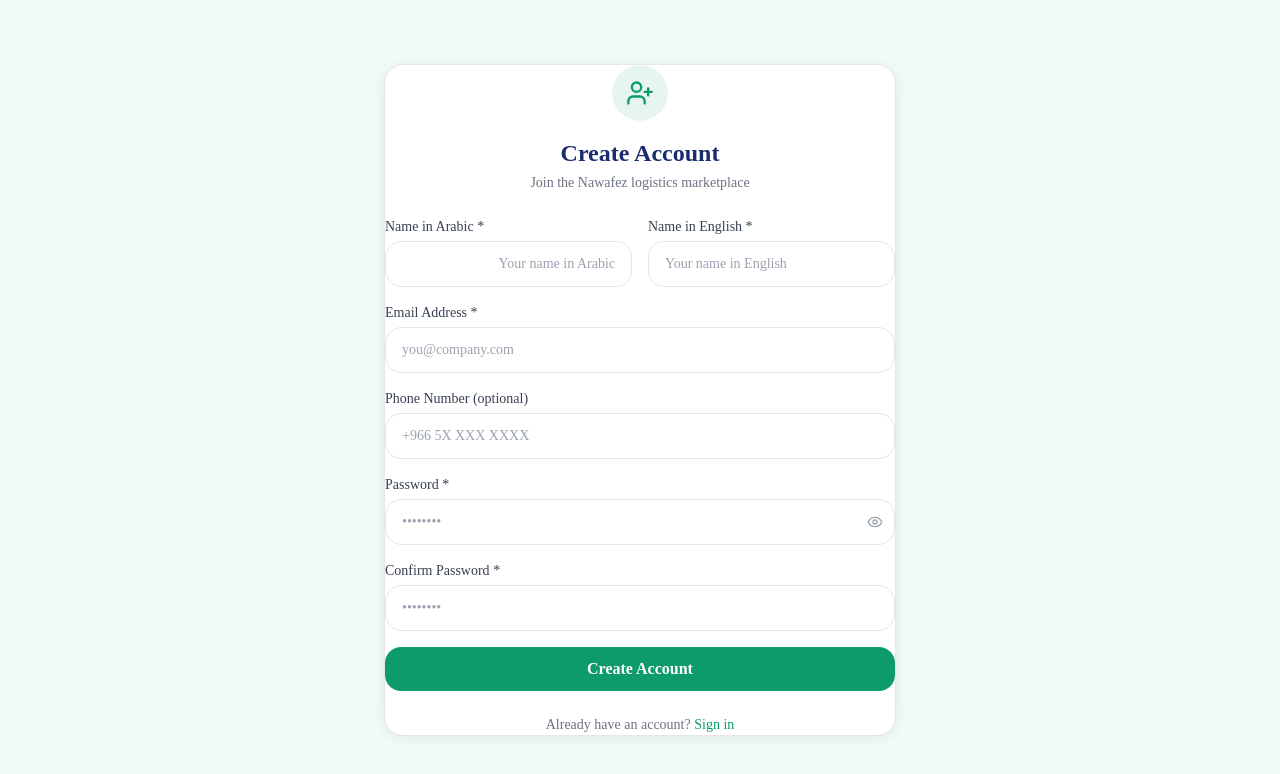
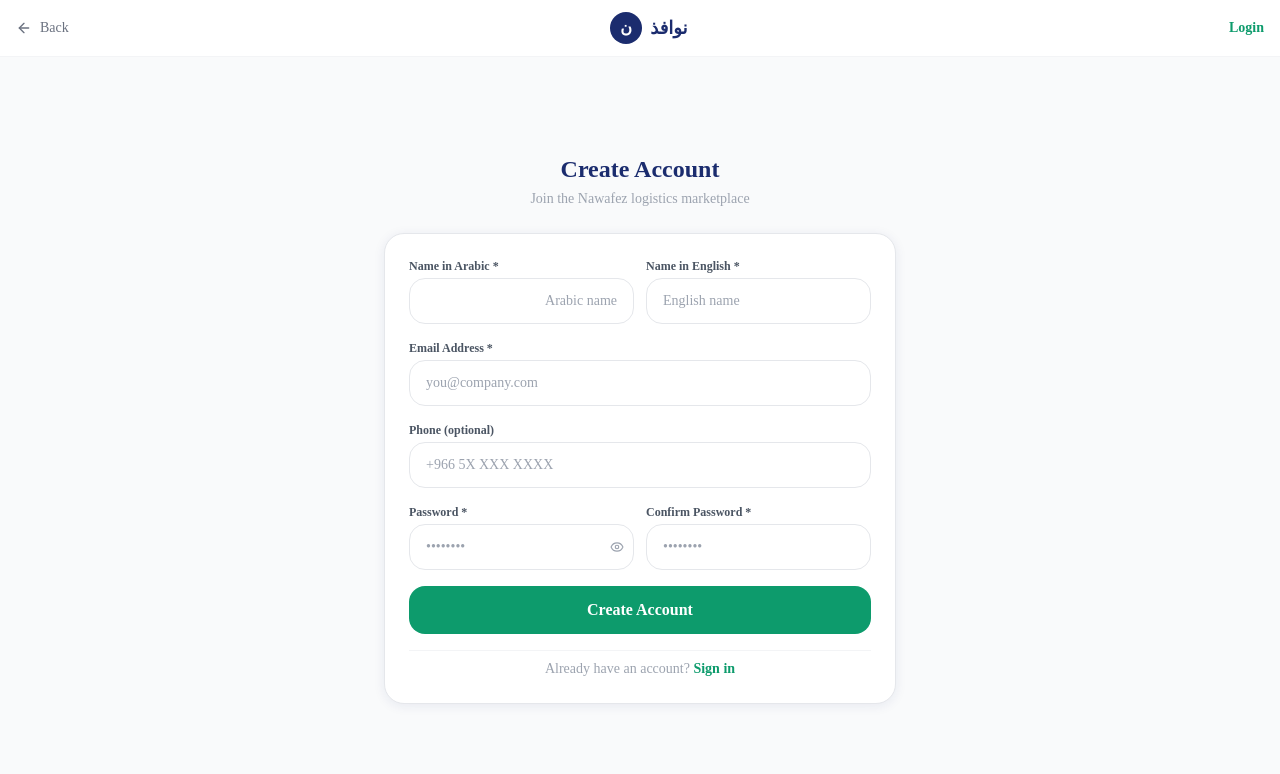
Before and after one commit to contacttheceo/nawafez-frontend, a Next.js app: page /en/auth/register in a window 1280 px wide. Shown: the top 774 px of the page. Built offline with nearby package versions, Linux system fonts and the light colour scheme; no server answers.

Commit message:
Improve auth pages UX: add back button, logo, top nav bar, better layout
Co-Authored-By: Claude Sonnet 4.6 <noreply@anthropic.com>

```diff
--- a/src/app/[locale]/auth/login/page.tsx
+++ b/src/app/[locale]/auth/login/page.tsx
@@ -1,9 +1,10 @@
 'use client'
 
-import { useTranslations, useLocale } from 'next-intl'
+import { useLocale } from 'next-intl'
 import { useForm } from 'react-hook-form'
 import Link from 'next/link'
 import { useRouter } from 'next/navigation'
+import { ArrowRight, ArrowLeft } from 'lucide-react'
 import toast from 'react-hot-toast'
 import { authApi } from '@/lib/api'
 import { useAuthStore } from '@/store/auth'
@@ -11,67 +12,94 @@ import { useAuthStore } from '@/store/auth'
 type FormData = { email: string; password: string }
 
 export default function LoginPage() {
-  const t      = useTranslations('auth')
-  const te     = useTranslations('errors')
-  const locale = useLocale()
-  const router = useRouter()
+  const locale  = useLocale()
+  const router  = useRouter()
   const setAuth = useAuthStore((s) => s.setAuth)
+  const isRTL   = locale === 'ar'
 
   const { register, handleSubmit, formState: { errors, isSubmitting } } = useForm<FormData>()
 
   const onSubmit = async (data: FormData) => {
     try {
       const res = await authApi.login(data)
-      // api.ts unwraps response.data → res = { token, user }
       setAuth(res.user, res.token)
       localStorage.setItem('nawafez_token', res.token)
-      toast.success(locale === 'ar' ? 'مرحباً بك!' : 'Welcome back!')
+      toast.success(isRTL ? 'مرحباً بك! 👋' : 'Welcome back! 👋')
       router.push(`/${locale}/dashboard`)
     } catch (err: any) {
-      const msg = err?.response?.data?.message ?? te('server_error')
+      const msg = err?.response?.data?.message ?? (isRTL ? 'بيانات غير صحيحة' : 'Invalid credentials')
       toast.error(msg)
     }
   }
 
+  const BackArrow = isRTL ? ArrowRight : ArrowLeft
+
   return (
-    <div className="min-h-screen bg-gray-50 flex items-center justify-center p-4">
-      <div className="w-full max-w-md">
+    <div className="min-h-screen bg-gray-50 flex flex-col">
 
-        {/* Logo */}
-        <div className="text-center mb-8">
-          <Link href={`/${locale}`} className="inline-flex items-center gap-2">
-            <div className="w-10 h-10 bg-navy rounded-xl flex items-center justify-center
-                            text-white font-black text-xl">ن</div>
-            <span className="font-black text-navy text-2xl">نوافذ</span>
+      {/* Top Bar */}
+      <div className="bg-white border-b border-gray-100 px-4 py-3 flex items-center justify-between">
+        <button
+          onClick={() => router.back()}
+          className="flex items-center gap-2 text-gray-500 hover:text-navy transition-colors text-sm"
+        >
+          <BackArrow size={16} />
+          {isRTL ? 'رجوع' : 'Back'}
+        </button>
+
+        <Link href={`/${locale}`} className="flex items-center gap-2">
+          <div className="w-8 h-8 bg-navy rounded-lg flex items-center justify-center text-white font-black text-base">
+            ن
+          </div>
+          <span className="font-black text-navy text-lg">نوافذ</span>
+        </Link>
+
+        <Link
+          href={`/${locale}/auth/register`}
+          className="text-sm text-emerald font-semibold hover:text-emerald-dark transition-colors"
+        >
+          {isRTL ? 'حساب جديد' : 'Register'}
         </Link>
       </div>
 
-        <div className="card p-8">
-          <h1 className="text-2xl font-black text-navy mb-1">{t('login_title')}</h1>
-          <p className="text-gray-400 text-sm mb-6">{t('login_sub')}</p>
+      {/* Form */}
+      <div className="flex-1 flex items-center justify-center py-8 px-4">
+        <div className="w-full max-w-md">
 
+          <div className="text-center mb-6">
+            <h1 className="text-2xl font-black text-navy">
+              {isRTL ? 'تسجيل الدخول' : 'Sign In'}
+            </h1>
+            <p className="text-gray-400 text-sm mt-1">
+              {isRTL ? 'أدخل بياناتك للدخول إلى حسابك' : 'Enter your credentials to continue'}
+            </p>
+          </div>
+
+          <div className="card p-6">
             <form onSubmit={handleSubmit(onSubmit)} className="space-y-4">
+
               <div>
-              <label className="block text-sm font-semibold text-gray-600 mb-1.5">
-                {t('email')}
+                <label className="block text-xs font-semibold text-gray-600 mb-1">
+                  {isRTL ? 'البريد الإلكتروني' : 'Email Address'}
                 </label>
                 <input
                   type="email"
                   className="input"
                   placeholder="example@domain.com"
+                  dir="ltr"
                   {...register('email', { required: true })}
                 />
-              {errors.email && (
-                <p className="text-red-500 text-xs mt-1">{te('required')}</p>
-              )}
+                {errors.email && <p className="text-red-500 text-xs mt-1">{isRTL ? 'مطلوب' : 'Required'}</p>}
               </div>
 
               <div>
-              <div className="flex items-center justify-between mb-1.5">
-                <label className="text-sm font-semibold text-gray-600">{t('password')}</label>
+                <div className="flex items-center justify-between mb-1">
+                  <label className="text-xs font-semibold text-gray-600">
+                    {isRTL ? 'كلمة المرور' : 'Password'}
+                  </label>
                   <Link href={`/${locale}/auth/forgot-password`}
                     className="text-xs text-emerald hover:text-emerald-dark">
-                  {t('forgot')}
+                    {isRTL ? 'نسيت كلمة المرور؟' : 'Forgot password?'}
                   </Link>
                 </div>
                 <input
@@ -80,9 +108,7 @@ export default function LoginPage() {
                   placeholder="••••••••"
                   {...register('password', { required: true, minLength: 8 })}
                 />
-              {errors.password && (
-                <p className="text-red-500 text-xs mt-1">{te('password_min')}</p>
-              )}
+                {errors.password && <p className="text-red-500 text-xs mt-1">{isRTL ? '8 أحرف على الأقل' : 'Min 8 characters'}</p>}
               </div>
 
               <button
@@ -91,20 +117,21 @@ export default function LoginPage() {
                 className="btn-navy w-full py-3 mt-2"
               >
                 {isSubmitting
-                ? (locale === 'ar' ? 'جارٍ الدخول...' : 'Signing in...')
-                : t('login_btn')}
+                  ? (isRTL ? 'جارٍ الدخول...' : 'Signing in...')
+                  : (isRTL ? 'دخول' : 'Sign In')}
               </button>
             </form>
 
-          <p className="text-center text-sm text-gray-400 mt-6">
-            {t('no_account')}{' '}
+            <p className="text-center text-sm text-gray-400 mt-4 pt-4 border-t border-gray-100">
+              {isRTL ? 'ليس لديك حساب؟' : "Don't have an account?"}{' '}
               <Link href={`/${locale}/auth/register`}
                 className="text-emerald font-semibold hover:text-emerald-dark">
-              {t('register')}
+                {isRTL ? 'إنشاء حساب' : 'Register'}
               </Link>
             </p>
           </div>
         </div>
       </div>
+    </div>
   )
 }
--- a/src/app/[locale]/auth/register/page.tsx
+++ b/src/app/[locale]/auth/register/page.tsx
@@ -5,7 +5,7 @@ import { useForm } from 'react-hook-form';
 import { useRouter } from 'next/navigation';
 import Link from 'next/link';
 import { useTranslations, useLocale } from 'next-intl';
-import { Eye, EyeOff, UserPlus } from 'lucide-react';
+import { Eye, EyeOff, ArrowRight, ArrowLeft } from 'lucide-react';
 import { authApi } from '@/lib/api';
 import { useAuthStore } from '@/store/auth';
 import toast from 'react-hot-toast';
@@ -20,199 +20,196 @@ type FormData = {
 };
 
 export default function RegisterPage() {
-  const t      = useTranslations('auth');
-  const locale = useLocale();
-  const router = useRouter();
+  const locale  = useLocale();
+  const router  = useRouter();
   const setAuth = useAuthStore((s) => s.setAuth);
+  const isRTL   = locale === 'ar';
 
-  const [showPass, setShowPass]    = useState(false);
-  const [isLoading, setIsLoading]  = useState(false);
+  const [showPass, setShowPass]   = useState(false);
+  const [isLoading, setIsLoading] = useState(false);
 
-  const {
-    register,
-    handleSubmit,
-    watch,
-    formState: { errors },
-  } = useForm<FormData>();
+  const { register, handleSubmit, watch, formState: { errors } } = useForm<FormData>();
 
   const onSubmit = async (data: FormData) => {
     setIsLoading(true);
     try {
       const res = await authApi.register(data);
       setAuth(res.user, res.token);
-      toast.success(locale === 'ar' ? 'تم إنشاء حسابك بنجاح!' : 'Account created successfully!');
+      localStorage.setItem('nawafez_token', res.token);
+      toast.success(isRTL ? 'تم إنشاء حسابك بنجاح! 🎉' : 'Account created! 🎉');
       router.push(`/${locale}/dashboard`);
     } catch (err: any) {
-      const msg =
-        err?.response?.data?.message ||
-        (locale === 'ar' ? 'حدث خطأ، حاول مجدداً.' : 'Something went wrong.');
+      const msg = err?.response?.data?.message || (isRTL ? 'حدث خطأ، حاول مجدداً.' : 'Something went wrong.');
       toast.error(msg);
     } finally {
       setIsLoading(false);
     }
   };
 
+  const BackArrow = isRTL ? ArrowRight : ArrowLeft;
+
   return (
-    <main className="min-h-screen bg-emerald-bg flex items-center justify-center py-12 px-4">
-      <div className="card w-full max-w-lg space-y-6">
+    <div className="min-h-screen bg-gray-50 flex flex-col">
+
+      {/* Top Bar */}
+      <div className="bg-white border-b border-gray-100 px-4 py-3 flex items-center justify-between">
+        <button
+          onClick={() => router.back()}
+          className="flex items-center gap-2 text-gray-500 hover:text-navy transition-colors text-sm"
+        >
+          <BackArrow size={16} />
+          {isRTL ? 'رجوع' : 'Back'}
+        </button>
+
+        <Link href={`/${locale}`} className="flex items-center gap-2">
+          <div className="w-8 h-8 bg-navy rounded-lg flex items-center justify-center text-white font-black text-base">
+            ن
+          </div>
+          <span className="font-black text-navy text-lg">نوافذ</span>
+        </Link>
+
+        <Link
+          href={`/${locale}/auth/login`}
+          className="text-sm text-emerald font-semibold hover:text-emerald-dark transition-colors"
+        >
+          {isRTL ? 'دخول' : 'Login'}
+        </Link>
+      </div>
+
+      {/* Form */}
+      <div className="flex-1 flex items-center justify-center py-8 px-4">
+        <div className="w-full max-w-lg">
+
           {/* Header */}
-        <div className="text-center">
-          <div className="inline-flex items-center justify-center w-14 h-14 rounded-full bg-emerald/10 mb-4">
-            <UserPlus className="text-emerald w-7 h-7" />
-          </div>
-          <h1 className="text-2xl font-bold text-navy">
-            {locale === 'ar' ? 'إنشاء حساب جديد' : 'Create Account'}
+          <div className="text-center mb-6">
+            <h1 className="text-2xl font-black text-navy">
+              {isRTL ? 'إنشاء حساب جديد' : 'Create Account'}
             </h1>
-          <p className="text-gray-500 text-sm mt-1">
-            {locale === 'ar' ? 'انضم إلى منصة نوافذ للخدمات اللوجستية' : 'Join the Nawafez logistics marketplace'}
+            <p className="text-gray-400 text-sm mt-1">
+              {isRTL ? 'انضم إلى منصة نوافذ للخدمات اللوجستية' : 'Join the Nawafez logistics marketplace'}
             </p>
           </div>
 
+          <div className="card p-6 space-y-4">
             <form onSubmit={handleSubmit(onSubmit)} className="space-y-4">
-          {/* Name fields */}
-          <div className="grid grid-cols-1 sm:grid-cols-2 gap-4">
+
+              {/* Names */}
+              <div className="grid grid-cols-2 gap-3">
                 <div>
-              <label className="block text-sm font-medium text-gray-700 mb-1">
-                {locale === 'ar' ? 'الاسم بالعربية' : 'Name in Arabic'} *
+                  <label className="block text-xs font-semibold text-gray-600 mb-1">
+                    {isRTL ? 'الاسم بالعربية' : 'Name in Arabic'} *
                   </label>
                   <input
-                {...register('name_ar', {
-                  required: locale === 'ar' ? 'الاسم بالعربية مطلوب' : 'Arabic name is required',
-                })}
-                className="input"
-                placeholder={locale === 'ar' ? 'اسمك بالعربية' : 'Your name in Arabic'}
+                    {...register('name_ar', { required: true })}
+                    className="input text-sm"
+                    placeholder={isRTL ? 'اسمك بالعربية' : 'Arabic name'}
                     dir="rtl"
                   />
-              {errors.name_ar && (
-                <p className="text-red-500 text-xs mt-1">{errors.name_ar.message}</p>
-              )}
+                  {errors.name_ar && <p className="text-red-500 text-xs mt-0.5">{isRTL ? 'مطلوب' : 'Required'}</p>}
                 </div>
-
                 <div>
-              <label className="block text-sm font-medium text-gray-700 mb-1">
-                {locale === 'ar' ? 'الاسم بالإنجليزية' : 'Name in English'} *
+                  <label className="block text-xs font-semibold text-gray-600 mb-1">
+                    {isRTL ? 'الاسم بالإنجليزية' : 'Name in English'} *
                   </label>
                   <input
-                {...register('name_en', {
-                  required: locale === 'ar' ? 'الاسم بالإنجليزية مطلوب' : 'English name is required',
-                })}
-                className="input"
-                placeholder="Your name in English"
+                    {...register('name_en', { required: true })}
+                    className="input text-sm"
+                    placeholder="English name"
                     dir="ltr"
                   />
-              {errors.name_en && (
-                <p className="text-red-500 text-xs mt-1">{errors.name_en.message}</p>
-              )}
+                  {errors.name_en && <p className="text-red-500 text-xs mt-0.5">{isRTL ? 'مطلوب' : 'Required'}</p>}
                 </div>
               </div>
 
               {/* Email */}
               <div>
-            <label className="block text-sm font-medium text-gray-700 mb-1">
-              {locale === 'ar' ? 'البريد الإلكتروني' : 'Email Address'} *
+                <label className="block text-xs font-semibold text-gray-600 mb-1">
+                  {isRTL ? 'البريد الإلكتروني' : 'Email Address'} *
                 </label>
                 <input
                   type="email"
-              {...register('email', {
-                required: locale === 'ar' ? 'البريد الإلكتروني مطلوب' : 'Email is required',
-                pattern: {
-                  value: /^[^\s@]+@[^\s@]+\.[^\s@]+$/,
-                  message: locale === 'ar' ? 'بريد إلكتروني غير صالح' : 'Invalid email',
-                },
-              })}
-              className="input"
+                  {...register('email', { required: true, pattern: /^[^\s@]+@[^\s@]+\.[^\s@]+$/ })}
+                  className="input text-sm"
                   placeholder="you@company.com"
                   dir="ltr"
                 />
-            {errors.email && (
-              <p className="text-red-500 text-xs mt-1">{errors.email.message}</p>
-            )}
+                {errors.email && <p className="text-red-500 text-xs mt-0.5">{isRTL ? 'بريد إلكتروني غير صالح' : 'Invalid email'}</p>}
               </div>
 
               {/* Phone */}
               <div>
-            <label className="block text-sm font-medium text-gray-700 mb-1">
-              {locale === 'ar' ? 'رقم الجوال (اختياري)' : 'Phone Number (optional)'}
+                <label className="block text-xs font-semibold text-gray-600 mb-1">
+                  {isRTL ? 'رقم الجوال (اختياري)' : 'Phone (optional)'}
                 </label>
                 <input
                   type="tel"
                   {...register('phone')}
-              className="input"
+                  className="input text-sm"
                   placeholder="+966 5X XXX XXXX"
                   dir="ltr"
                 />
               </div>
 
               {/* Password */}
+              <div className="grid grid-cols-2 gap-3">
                 <div>
-            <label className="block text-sm font-medium text-gray-700 mb-1">
-              {locale === 'ar' ? 'كلمة المرور' : 'Password'} *
+                  <label className="block text-xs font-semibold text-gray-600 mb-1">
+                    {isRTL ? 'كلمة المرور' : 'Password'} *
                   </label>
                   <div className="relative">
                     <input
                       type={showPass ? 'text' : 'password'}
-                {...register('password', {
-                  required: locale === 'ar' ? 'كلمة المرور مطلوبة' : 'Password is required',
-                  minLength: {
-                    value: 8,
-                    message: locale === 'ar' ? 'كلمة المرور يجب أن تكون 8 أحرف على الأقل' : 'Minimum 8 characters',
-                  },
-                })}
-                className="input pe-10"
+                      {...register('password', { required: true, minLength: 8 })}
+                      className="input text-sm pe-9"
                       placeholder="••••••••"
                     />
                     <button
                       type="button"
                       onClick={() => setShowPass(!showPass)}
-                className="absolute inset-y-0 end-3 flex items-center text-gray-400 hover:text-gray-600"
+                      className="absolute inset-y-0 end-2.5 flex items-center text-gray-400 hover:text-gray-600"
                     >
-                {showPass ? <EyeOff size={16} /> : <Eye size={16} />}
+                      {showPass ? <EyeOff size={14} /> : <Eye size={14} />}
                     </button>
                   </div>
-            {errors.password && (
-              <p className="text-red-500 text-xs mt-1">{errors.password.message}</p>
-            )}
+                  {errors.password && <p className="text-red-500 text-xs mt-0.5">{isRTL ? '8 أحرف على الأقل' : 'Min 8 chars'}</p>}
                 </div>
-
-          {/* Confirm Password */}
                 <div>
-            <label className="block text-sm font-medium text-gray-700 mb-1">
-              {locale === 'ar' ? 'تأكيد كلمة المرور' : 'Confirm Password'} *
+                  <label className="block text-xs font-semibold text-gray-600 mb-1">
+                    {isRTL ? 'تأكيد كلمة المرور' : 'Confirm Password'} *
                   </label>
                   <input
                     type={showPass ? 'text' : 'password'}
                     {...register('password_confirmation', {
-                required: locale === 'ar' ? 'تأكيد كلمة المرور مطلوب' : 'Please confirm your password',
-                validate: (val) =>
-                  val === watch('password') ||
-                  (locale === 'ar' ? 'كلمتا المرور غير متطابقتان' : 'Passwords do not match'),
+                      required: true,
+                      validate: (val) => val === watch('password') || (isRTL ? 'غير متطابقتان' : 'No match'),
                     })}
-              className="input"
+                    className="input text-sm"
                     placeholder="••••••••"
                   />
-            {errors.password_confirmation && (
-              <p className="text-red-500 text-xs mt-1">{errors.password_confirmation.message}</p>
-            )}
+                  {errors.password_confirmation && <p className="text-red-500 text-xs mt-0.5">{errors.password_confirmation.message}</p>}
+                </div>
               </div>
 
               <button
                 type="submit"
                 disabled={isLoading}
-            className="btn-primary w-full disabled:opacity-60 disabled:cursor-not-allowed"
+                className="btn-primary w-full py-3 mt-2 disabled:opacity-60"
               >
                 {isLoading
-              ? (locale === 'ar' ? 'جارٍ الإنشاء…' : 'Creating…')
-              : (locale === 'ar' ? 'إنشاء الحساب' : 'Create Account')}
+                  ? (isRTL ? 'جارٍ الإنشاء...' : 'Creating...')
+                  : (isRTL ? 'إنشاء الحساب' : 'Create Account')}
               </button>
             </form>
 
-        <p className="text-center text-sm text-gray-500">
-          {locale === 'ar' ? 'لديك حساب بالفعل؟' : 'Already have an account?'}{' '}
-          <Link href={`/${locale}/auth/login`} className="text-emerald font-medium hover:underline">
-            {locale === 'ar' ? 'تسجيل الدخول' : 'Sign in'}
+            <p className="text-center text-sm text-gray-400 pt-2 border-t border-gray-100">
+              {isRTL ? 'لديك حساب بالفعل؟' : 'Already have an account?'}{' '}
+              <Link href={`/${locale}/auth/login`} className="text-emerald font-semibold hover:text-emerald-dark">
+                {isRTL ? 'تسجيل الدخول' : 'Sign in'}
               </Link>
             </p>
           </div>
-    </main>
+        </div>
+      </div>
+    </div>
   );
 }
```
Lines whose indentation alone changed are shown as unchanged.
